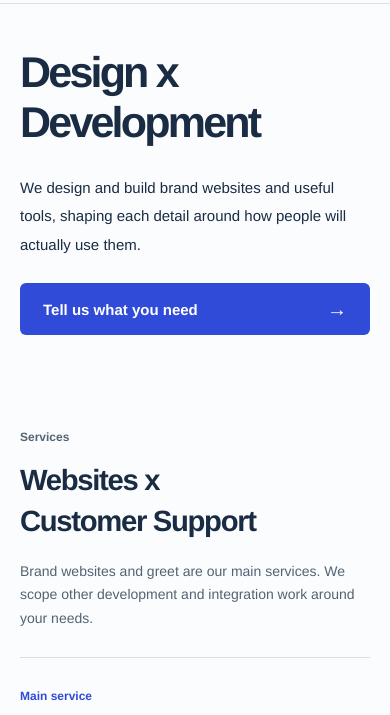
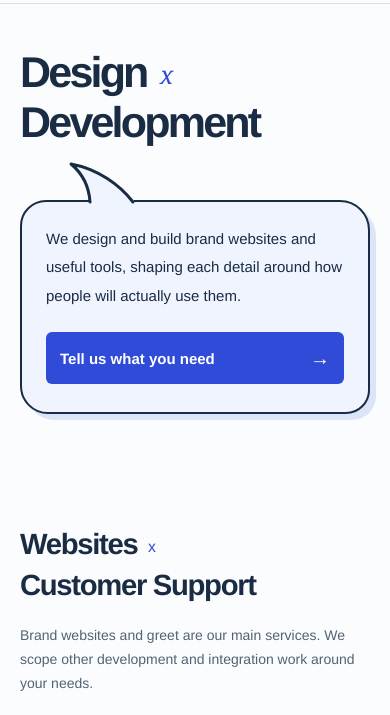
Before and after one commit to xpdai/d-ai-studio, a website: page en/index.html in a window 390 px wide. Shown: the part 108-823 px from the top of the page. Drawn offline with Linux system fonts and the light colour scheme.

Commit message:
Refine homepage headings and add responsive speech bubble

```diff
--- a/en/index.html
+++ b/en/index.html
@@ -23,8 +23,8 @@
     <link rel="icon" href="../assets/logo-mark.svg?v=3" type="image/svg+xml" sizes="any" />
     <link rel="icon" href="../assets/logo-mark.png?v=3" type="image/png" sizes="512x512" />
     <link rel="shortcut icon" href="../assets/logo-mark.png?v=3" type="image/png" />
-    <link rel="stylesheet" href="../styles.css?v=20261007-design-development" />
-    <link rel="stylesheet" href="styles.css?v=20261007-design-development" />
+    <link rel="stylesheet" href="../styles.css?v=20261007-hero-bubble" />
+    <link rel="stylesheet" href="styles.css?v=20261007-hero-bubble" />
     <script>
       document.documentElement.classList.add('js');
     </script>
@@ -55,11 +55,12 @@
       <section class="hero" id="top">
         <div class="hero-grid page-shell">
           <div class="hero-copy">
-            <h1>Design x Development</h1>
-            <p class="hero-lead">We design and build brand websites and useful tools, shaping each detail around how people will actually use them.</p>
-
-            <div class="hero-actions"><a class="button button-primary" href="#contact">Tell us what you need<span class="button-arrow" aria-hidden="true">→</span></a></div>
-
+            <h1 class="hero-title"><span>Design</span> <span class="hero-title-join">x</span> <span>Development</span></h1>
+            <div class="hero-bubble">
+              <p class="hero-lead">We design and build brand websites and useful tools, shaping each detail around how people will actually use them.</p>
+              <div class="hero-actions"><a class="button button-primary" href="#contact">Tell us what you need<span class="button-arrow" aria-hidden="true">→</span></a></div>
+              <svg class="hero-bubble-tail" viewBox="0 0 72 52" aria-hidden="true"><rect x="23" y="0" width="45" height="15" /><path d="M24 10 C23 26 17 38 5 48 C32 43 54 27 67 10" /></svg>
+            </div>
           </div>
 
         </div>
@@ -67,7 +68,7 @@
 
       <section class="section-space" id="mvp-services">
         <div class="page-shell">
-          <div class="section-heading"><div><p class="section-kicker">Services</p><h2>Websites x Customer Support</h2></div><p>Brand websites and greet are our main services. We scope other development and integration work around your needs.</p></div>
+          <div class="section-heading"><div><h2 class="service-heading-title"><span>Websites</span> <span class="service-heading-join">x</span> <span>Customer Support</span></h2></div><p>Brand websites and greet are our main services. We scope other development and integration work around your needs.</p></div>
           <div class="service-theater" data-service-theater>
             <div class="service-story">
               <p class="service-story-type" data-service-type>Main service</p>
--- a/en/styles.css
+++ b/en/styles.css
@@ -1,6 +1,7 @@
 /* Keep the existing D.Ai design while allowing longer English labels to wrap. */
 html[lang="en"] body { font-family: "Helvetica Neue", Arial, system-ui, sans-serif; }
 html[lang="en"] .hero h1 { font-size: clamp(43px, 6.5vw, 88px); white-space: normal; }
+html[lang="en"] .service-heading-title { white-space: normal; }
 html[lang="en"] .pricing-row b,
 html[lang="en"] .bundle-price strong { white-space: normal; }
 html[lang="en"] .bundle-price { max-width: 250px; text-align: right; }
--- a/styles.css
+++ b/styles.css
@@ -38,12 +38,17 @@ section, article { scroll-margin-top: 100px; }
 .header-cta { justify-self: end; display: inline-flex; align-items: center; gap: 20px; min-height: 44px; padding: 0 17px; border: 1px solid var(--line); border-radius: 6px; font-size: 14px; font-weight: 650; }
 .header-cta:hover { border-color: var(--blue); color: var(--blue); }
 .section-kicker { margin-bottom: 16px; color: var(--muted); font-size: 14px; font-weight: 600; }
-.hero-grid { padding-block: 76px 86px; }
+.hero-grid { padding-block: 76px 100px; }
 .hero-copy { display: grid; grid-template-columns: minmax(0, 1.35fr) minmax(0, .8fr); column-gap: 8%; align-items: end; }
 .eyebrow { grid-column: 1 / -1; margin-bottom: 30px; color: var(--muted); font-size: 14px; }
-.hero h1 { grid-column: 1; grid-row: 1 / 3; font-size: clamp(64px, 7.2vw, 104px); font-weight: 650; line-height: 1.14; letter-spacing: -.065em; white-space: nowrap; }
+.hero h1 { grid-column: 1; grid-row: 1 / 3; align-self: center; font-size: clamp(64px, 7.2vw, 104px); font-weight: 650; line-height: 1.14; letter-spacing: -.065em; white-space: nowrap; }
+.hero-title-join { display: inline-block; margin-inline: .16em .12em; color: var(--blue); font-family: Georgia, serif; font-size: .58em; font-style: italic; font-weight: 400; letter-spacing: 0; vertical-align: .12em; }
+.hero-bubble { --bubble-paper: #f0f4ff; position: relative; grid-column: 2; grid-row: 1 / 3; align-self: center; min-width: 0; padding: 30px 32px 34px; border: 3px solid var(--ink); border-radius: 32px 38px 30px 34px; background: var(--bubble-paper); box-shadow: 8px 8px 0 #dce5f8; }
+.hero-bubble-tail { position: absolute; left: 23px; bottom: -42px; width: 72px; height: 52px; overflow: visible; pointer-events: none; }
+.hero-bubble-tail rect { fill: var(--bubble-paper); }
+.hero-bubble-tail path { fill: var(--bubble-paper); stroke: var(--ink); stroke-width: 3; stroke-linecap: round; stroke-linejoin: round; }
 .hero-lead { align-self: end; font-size: 17px; line-height: 1.95; max-width: 29em; }
-.hero-actions { margin-top: 28px; }
+.hero-actions { margin-top: 24px; }
 .button { display: inline-flex; align-items: center; justify-content: center; gap: 28px; min-height: 54px; padding: 0 23px; border-radius: 6px; font-size: 15px; font-weight: 650; }
 .button-primary, .line-contact-button { color: #fff; background: var(--blue); }
 .button-primary:hover, .line-contact-button:hover { background: var(--blue-dark); }
@@ -76,6 +81,8 @@ section, article { scroll-margin-top: 100px; }
 #mvp-services { padding-block: 80px; }
 .pricing-section { padding-bottom: 80px; }
 .section-heading { display: grid; grid-template-columns: 1.15fr .85fr; align-items: end; gap: 10%; margin-bottom: 34px; }
+.service-heading-title { white-space: nowrap; }
+.service-heading-join { display: inline-block; margin-inline: .24em; color: var(--blue); font-size: .54em; font-weight: 500; letter-spacing: 0; vertical-align: .15em; }
 .section-heading > p { color: var(--muted); font-size: 15px; }
 .mvp-footnote { margin-top: 22px; color: var(--muted); font-size: 12px; }
 .pricing { margin-top: 72px; padding-top: 30px; border-top: 1px solid var(--line); }
@@ -167,14 +174,17 @@ section, article { scroll-margin-top: 100px; }
   .header-cta { grid-column: 2; grid-row: 1; gap: 12px; padding-inline: 12px; font-size: 12px; }
   .main-nav { grid-row: 2; grid-column: 1 / -1; justify-content: space-between; gap: 12px; font-size: 13px; }
   .main-nav a { justify-content: center; flex: 1; }
-  .hero-grid { padding-block: 44px 46px; }
+  .hero-grid { padding-block: 44px 64px; }
   .hero-copy { display: block; }
   .eyebrow { margin-bottom: 22px; font-size: 12px; }
   .hero h1 { font-size: clamp(43px, 13vw, 74px); line-height: 1.16; letter-spacing: -.065em; }
-  .hero-lead { max-width: 32em; margin-top: 26px; font-size: 15px; line-height: 1.9; }
-  .hero-actions { margin-top: 24px; }
+  .hero-bubble { margin-top: 52px; padding: 23px 24px 28px; border-width: 2px; border-radius: 26px 30px 24px 28px; box-shadow: 6px 6px 0 #dce5f8; }
+  .hero-bubble-tail { top: -42px; bottom: auto; left: 44px; transform: scaleY(-1); }
+  .hero-lead { max-width: 32em; font-size: 15px; line-height: 1.9; }
+  .hero-actions { margin-top: 22px; }
   .button { min-height: 52px; }
   .hero-actions .button { width: 100%; justify-content: space-between; }
+  .hero-bubble .button { gap: 10px; padding-inline: 14px; }
   .template-section { padding-bottom: 48px; }
   .template-heading { display: block; padding-top: 28px; margin-bottom: 24px; }
   .section-kicker { margin-bottom: 12px; font-size: 12px; }
```
Also changed, not shown: index.html (+8 -7 lines).
